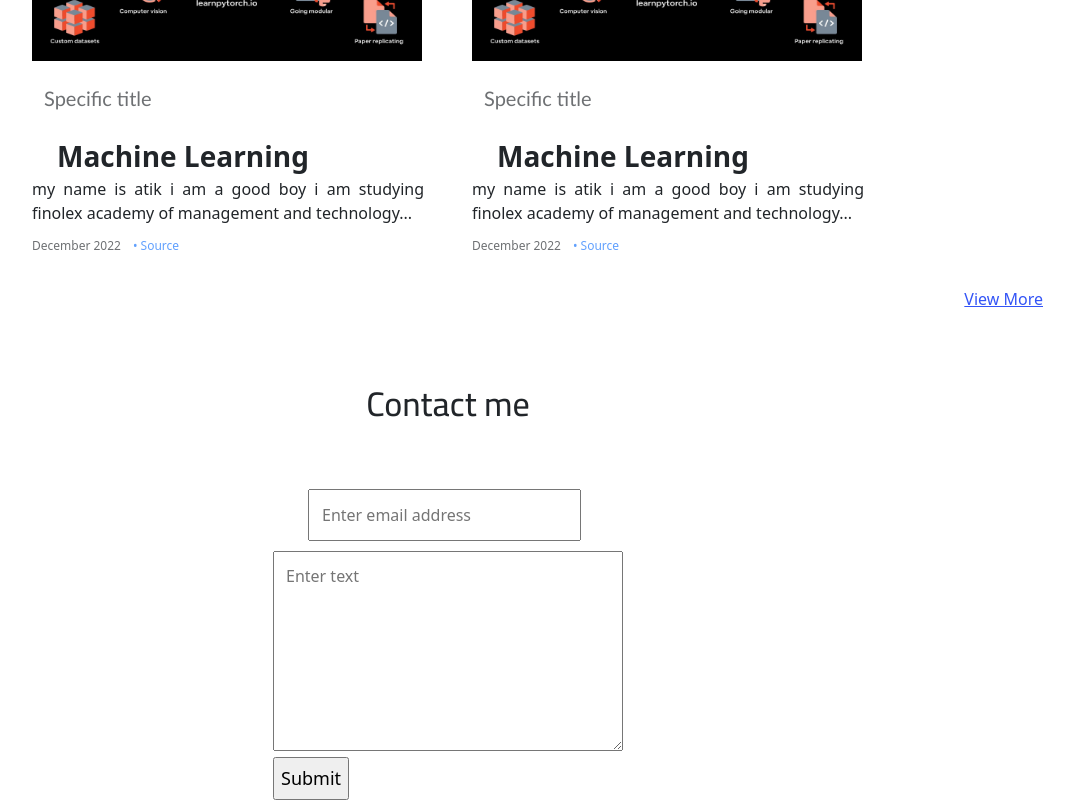
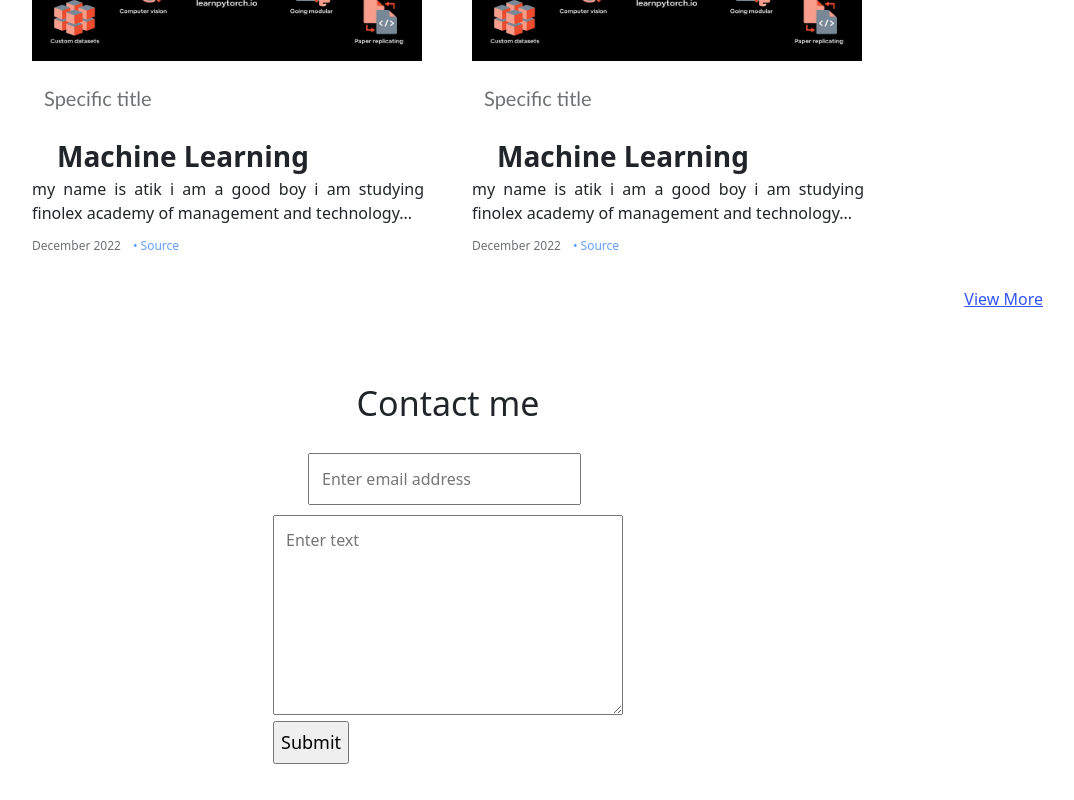
Before and after one commit to Atikrg/portfolio, a React (Create React App) app: page / in a window 1280 px wide. Shown: the part 3512-4312 px from the top of the page, without its empty margins (192-1266 px from the left). After the commit the page ends 4290 px from the top, so only its background shows below. Built offline with nearby package versions, Linux system fonts and the light colour scheme; a web font is replaced by a local one.

Commit message:
styled-component: contact view

```diff
--- a/src/components/Contact/contact.component.css
+++ /dev/null
@@ -1,43 +0,0 @@
-.contactComponent{
-    height: 50vh;
-    margin-top: 4%;
-}
-.contact-header{
-    display: flex;
-    justify-content: center;
-    align-items: center;
-    font-size: 34px;
-    font-family: Cairo;
-    margin-top: 44px;
-    margin-bottom: 44px;
-}
-
-.contact-footer{
-    display: flex;
-    justify-content: center;
-    align-items: center;
-}
-
-.inputArea{
-    margin-top: 10px;
-}
-
-.input_email{
-    width: 273px;
-    margin-left: 35px;
-    padding: 12px;
-}
-
-.input_text{
-    height: 200px;
-    width: 350px;
-    padding: 12px;
-    justify-content: center;
-}
-.contact-button1{
-
-    padding: 6px;
-    font-size: large;
-    text-transform: capitalize;
-
-}
--- a/src/components/Contact/contact.component.jsx
+++ b/src/components/Contact/contact.component.jsx
@@ -1,30 +1,47 @@
-import "./contact.component.css"
-import React, { useEffect, useState } from 'react'
+import { Header } from "../ProjectCardPreview/project-card-preview.styles";
+import React, { useEffect, useState } from "react";
+import {
+  ContactComponent,
+  ContactContent,
+  ContactButton,
+  InputEmail,
+  InputArea,
+  InputText,
+} from "./contact.styles";
 
-const Contact = ()=>{
+const Contact = () => {
+  const [message, setMessage] = useState("");
+  return (
+    <ContactComponent>
+      <Header>Contact me</Header>
 
-  const [message, setMessage] = useState('');
- return(
-  <div className="contactComponent" id="#contactme">
-    <div className="contact-header">
-      <p>Contact me</p>
-    </div>
+      <ContactContent>
+        <form>
+          <InputEmail
+            className="input_email"
+            type="email"
+            placeholder="Enter email address"
+            required
+          />
 
-    <div className="contact-footer">
-      <form>
-        <div className="inputEmail">
-          <input className="input_email" type="email" placeholder="Enter email address" required/>
-        </div>
-        <div className="inputArea">
-          <textarea className="input_text" onChange={(event)=> setMessage(event.target.value)} type = "textarea" placeholder="Enter text" required/>
-        </div>
-        <div className="contact-button">
-          <input className="contact-button1" type="button" value="submit"/>
-        </div>
-      </form>
-    </div>
-  </div>
- )
-}
+          <InputArea>
+            <InputText
+              className="input_text"
+              onChange={(event) => setMessage(event.target.value)}
+              type="textarea"
+              placeholder="Enter text"
+              required
+            />
+          </InputArea>
+          <ContactButton
+            className="contact-button1"
+            type="button"
+            value="submit"
+          />
+        </form>
+      </ContactContent>
+    </ContactComponent>
+  );
+};
 
 export default Contact;
--- /dev/null
+++ b/src/components/Contact/contact.styles.jsx
@@ -0,0 +1,34 @@
+import styled from "styled-components";
+
+export const ContactComponent = styled.div`
+  height: 50vh;
+  margin-top: 4%;
+`;
+
+export const ContactContent = styled.div`
+  display: flex;
+  justify-content: center;
+  align-items: center;
+`;
+
+export const InputEmail = styled.input`
+  margin-top: 24px;
+  width: 273px;
+  margin-left: 35px;
+  padding: 12px;
+`;
+export const InputArea = styled.div`
+  margin-top: 10px;
+`;
+export const InputText = styled.textarea`
+  height: 200px;
+  width: 350px;
+  padding: 12px;
+  justify-content: center;
+`;
+
+export const ContactButton = styled.input`
+  padding: 6px;
+  font-size: large;
+  text-transform: capitalize;
+`;
--- a/src/components/ProjectCardPreview/project-card-preview.component.jsx
+++ b/src/components/ProjectCardPreview/project-card-preview.component.jsx
@@ -1,7 +1,7 @@
 import ProjectCard from '../../components/ProjectCard/projectCard.component'
 import React from 'react'
 import data from '../../assests/data';
-import {CardPreview, ProjectLink, ProjectHeader} from './project-card-preview.styles.jsx'
+import {CardPreview, ProjectLink, Header} from './project-card-preview.styles.jsx'
 
 const ProjectPreview = () => {
 
@@ -14,9 +14,9 @@ const ProjectPreview = () => {
 
   return (
     <div className='project-preview'>
-      <ProjectHeader>
+      <Header>
         Projects
-      </ProjectHeader>
+      </Header>
 
       <CardPreview>
        {
--- a/src/components/ProjectCardPreview/project-card-preview.styles.jsx
+++ b/src/components/ProjectCardPreview/project-card-preview.styles.jsx
@@ -9,7 +9,7 @@ export const CardPreview = styled.div`
 
 `
 
-export const ProjectHeader = styled.div`
+export const Header = styled.div`
     font-size: 34px;
     display: flex;
     justify-content: center;
--- a/src/routes/Projects/project.component.jsx
+++ b/src/routes/Projects/project.component.jsx
@@ -2,12 +2,12 @@ import React from "react";
 import data from "../../assests/data";
 import "./project.component.css";
 import ProjectCard from "../../components/ProjectCard/projectCard.component";
-import { CardPreview, ProjectHeader } from "../../components/ProjectCardPreview/project-card-preview.styles";
+import { CardPreview, Header } from "../../components/ProjectCardPreview/project-card-preview.styles";
 const Project = (props) => {
   return (
 
   <div>
-    <ProjectHeader>Projects</ProjectHeader>
+    <Header>Projects</Header>
     <div>
     <CardPreview>
        {
```
